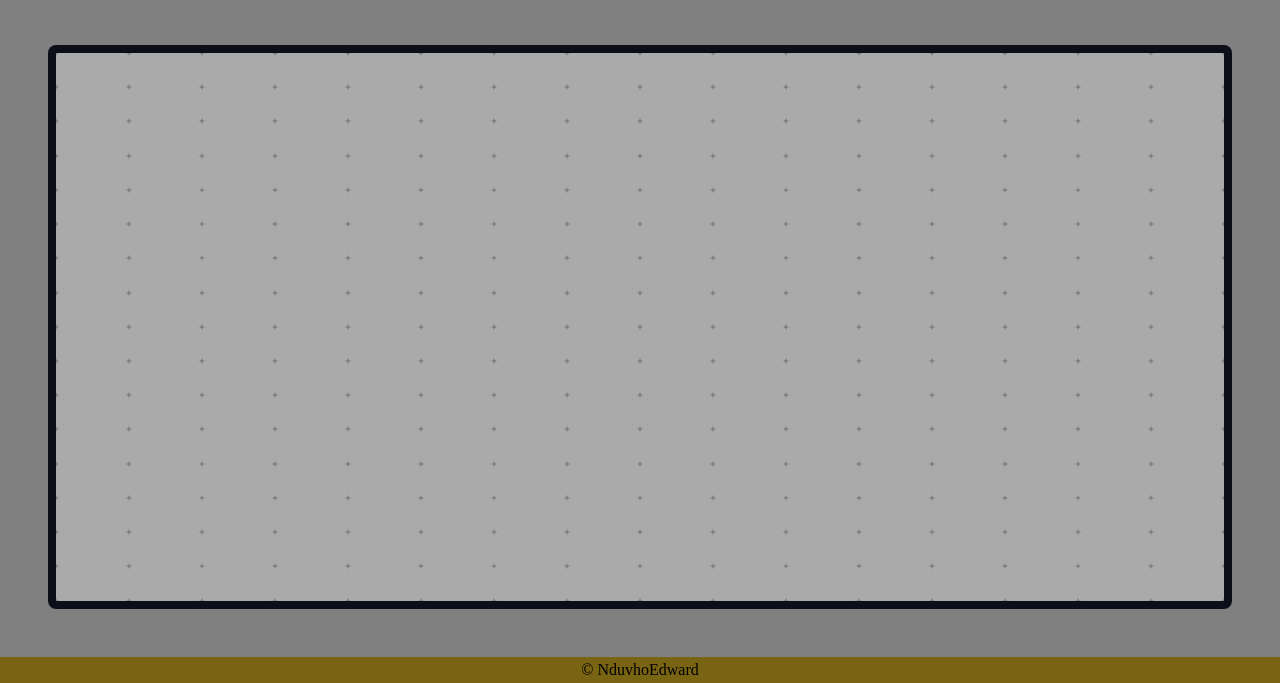
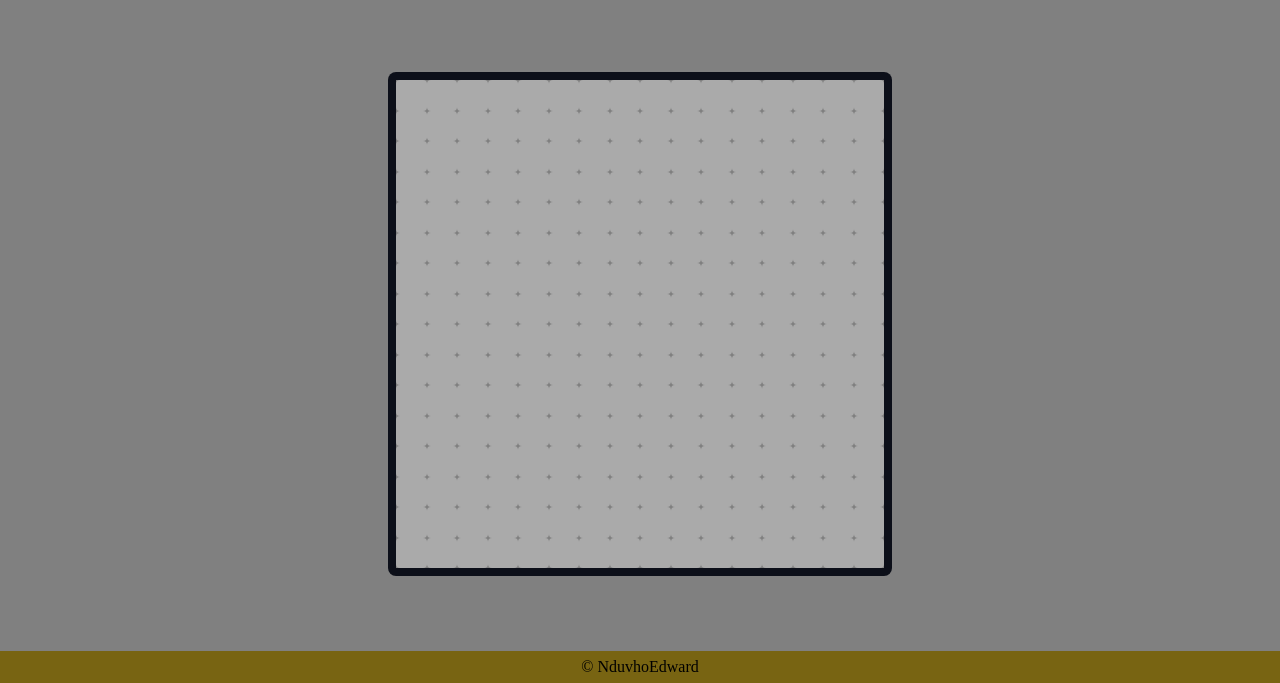
Before and after one commit to NduvhoEdward-OdinProjects/Etch_A_Sketch, a plain HTML site: page index.html in a window 1280 px wide. Shown: the part 117-800 px from the top of the page. Drawn offline with Linux system fonts and the light colour scheme.

Commit message:
Make the board a fixed-size square

```diff
--- a/css/styles.css
+++ b/css/styles.css
@@ -30,8 +30,8 @@ header {
 
 main {
 	display: flex;
-	height: 100%;
-	width: 100%;
+	height: 600px;
+	width: 600px;
 }
 .grid-container {
 	background-color: rgb(12, 15, 25);
```
